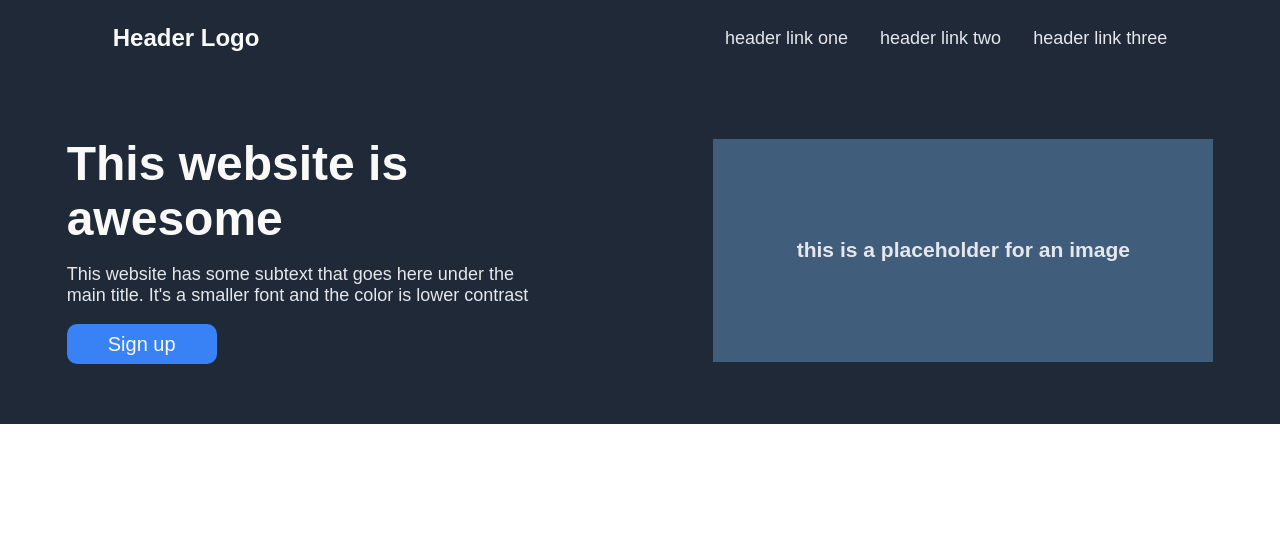
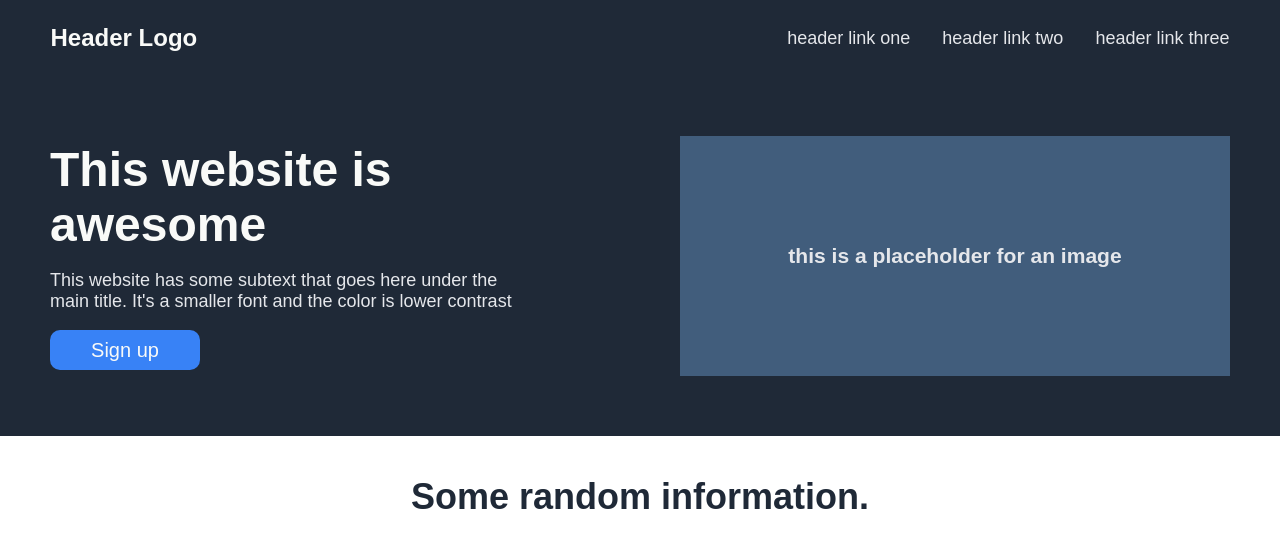
Before and after one commit to Alex-M90/Landing-Page-OdinProject, a plain HTML site: page index.html in a window 1280 px wide. Drawn offline with Linux system fonts and the light colour scheme.

Commit message:
finished aligning the main section and started adding the info part

```diff
--- a/index.html
+++ b/index.html
@@ -1,10 +1,10 @@
 <!DOCTYPE html>
 <html lang="en">
   <head>
-    <meta charset="UTF-8">
-    <meta http-equiv="X-UA-Compatible" content="IE=edge">
-    <meta name="viewport" content="width=device-width, initial-scale=1.0">
-    <link rel="stylesheet" href="/resources/css/styles.css">
+    <meta charset="UTF-8" />
+    <meta http-equiv="X-UA-Compatible" content="IE=edge" />
+    <meta name="viewport" content="width=device-width, initial-scale=1.0" />
+    <link rel="stylesheet" href="/resources/css/styles.css" />
     <title>Landing Page</title>
   </head>
   <body>
@@ -21,15 +21,22 @@
       <div class="main-container">
         <div class="main">
           <h1>This website is awesome</h1>
-        <p>This website has some subtext that goes here under the main title. It's a smaller font and the color is lower contrast</p>
+          <p>
+            This website has some subtext that goes here under the main title.
+            It's a smaller font and the color is lower contrast
+          </p>
           <button>Sign up</button>
         </div>
         <div class="main-image">
           <h3>this is a placeholder for an image</h3>
         </div>
       </div>
-
     </div>
 
+    <div class="info-container">
+      <div class="info">
+        <h1>Some random information.</h1>
+      </div>
+    </div>
   </body>
 </html>
--- a/resources/css/styles.css
+++ b/resources/css/styles.css
@@ -15,12 +15,12 @@ body {
 
 .header {
   display: flex;
-    justify-content: space-around;
+  justify-content: center;
   flex-wrap: wrap;
-    gap: 200px;
+  gap: 550px;
 }
 
-.header h3{
+.header h3 {
   font-size: 24px;
   color: #f9faf8;
 }
@@ -38,14 +38,18 @@ body {
   color: #e5e7eb;
 }
 
+.header a:hover {
+  text-decoration: underline;
+}
+
 .main-container {
   display: flex;
-    justify-content: space-evenly;
+  justify-content: center;
   align-items: center;
   margin-top: 60px;
   padding-bottom: 60px;
   flex-wrap: wrap;
-    gap: 100px;
+  gap: 150px;
 }
 
 .main {
@@ -71,8 +75,8 @@ body {
   color: #e5e7eb;
   padding: 50px;
   background-color: rgb(65, 93, 124);
-    width: 500px;
-    height: 223px;
+  width: 550px;
+  height: 240px;
   display: flex;
   justify-content: center;
   align-items: center;
@@ -93,3 +97,15 @@ body {
 .main-container button:hover {
   background-color: #295cad;
 }
+
+.info-container {
+  margin-top: 40px;
+}
+
+.info h1 {
+  display: flex;
+  justify-content: center;
+  font-size: 36px;
+  font-weight: bolder;
+  color: #1f2937;
+}
```
Lines whose indentation alone changed are shown as unchanged.
